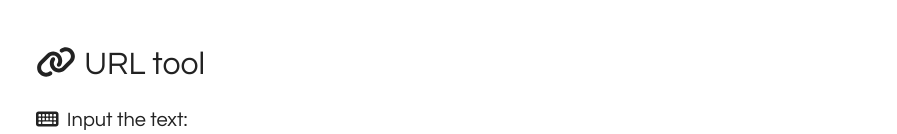
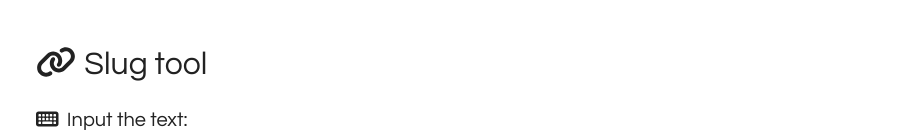
Before and after one commit to tungpham42/kambria-link-tool, a React (Create React App) app: page / in a window 1280 px wide. Shown: the part 307-441 px from the top of the page, without its empty margins (189-1086 px from the left). Built offline with nearby package versions, Linux system fonts and the light colour scheme.

Commit message:
Update RomanizeTool.js

```diff
--- a/src/components/RomanizeTool.js
+++ b/src/components/RomanizeTool.js
@@ -62,7 +62,7 @@ const RomanizeTool = () => {
     <Container className="my-5 col-lg-8 col-md-10 col-sm-10 col-12">
       <h2 className="mb-4">
         <FontAwesomeIcon icon={faLink} className="me-2" />
-        URL tool
+        Slug tool
       </h2>
 
       <Form onSubmit={handleSubmit}>
@@ -122,7 +122,7 @@ const RomanizeTool = () => {
 
       <div className="mt-4">
         <h5>
-          <FontAwesomeIcon icon={faList} className="me-2" /> Ví dụ:
+          <FontAwesomeIcon icon={faList} className="me-2" />Examples:
         </h5>
         <ul>
           <li>"Xin chào!" → "xin-chao" (8 ký tự)</li>
```
